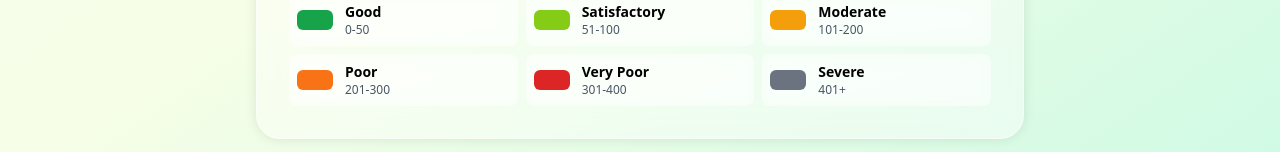
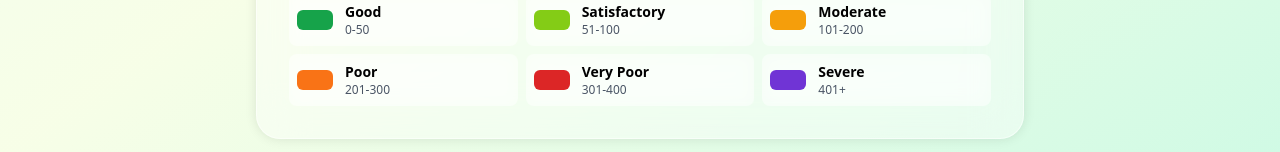
Before and after one commit to SUBHAJIT-23/AQI, a React (Vite) app: page / in a window 1280 px wide. Shown: the part 729-881 px from the top of the page. Built offline with nearby package versions, Linux system fonts and the light colour scheme; no server answers.

Commit message:
Change color for 'Severe' AQI category

```diff
--- a/src/App.jsx
+++ b/src/App.jsx
@@ -8,7 +8,7 @@ function getAQICategory(aqi) {
   if (aqi <= 200) return { label: "Moderate", color: "#F59E0B" };
   if (aqi <= 300) return { label: "Poor", color: "#F97316" };
   if (aqi <= 400) return { label: "Very Poor", color: "#DC2626" };
-  return { label: "Severe", color: "#6B7280" };
+  return { label: "Severe", color: "#7034D5" };
 }
 
 const LABEL_MAP = {
@@ -115,10 +115,10 @@ export default function App() {
 
   const cat = result !== null ? getAQICategory(result) : null;
 
-  const adaptiveShadow = result ? `0 0 28px ${cat.color}` : "0 0 12px rgba(0,0,0,0.1)";
+  const adaptiveShadow = result ? cat?.label === "Severe" ? `0 0 40px ${cat.color}aa, 0 12px 36px ${cat.color}55` : `0 0 28px ${cat.color}` : "0 0 12px rgba(0,0,0,0.1)";
 
   return (
-    <div className={`relative min-h-screen overflow-hidden flex items-center justify-center p-4 transition-colors duration-1000 ${result === null ? "bg-gradient-to-br from-green-50 via-lime-50 to-emerald-100" : result <= 100 ? "bg-gradient-to-br from-green-100 via-emerald-100 to-green-200" : result <= 200 ? "bg-gradient-to-br from-yellow-100 via-orange-100 to-amber-200" : result <= 300 ? "bg-gradient-to-br from-orange-200 via-red-100 to-orange-300" : result <= 400 ? "bg-gradient-to-br from-red-200 via-rose-200 to-red-300" : "bg-gradient-to-br from-gray-800 via-gray-900 to-black"}`}>
+    <div className={`relative min-h-screen overflow-hidden flex items-center justify-center p-4 transition-colors duration-1000 ${result === null ? "bg-gradient-to-br from-green-50 via-lime-50 to-emerald-100" : result <= 100 ? "bg-gradient-to-br from-green-100 via-emerald-100 to-green-200" : result <= 200 ? "bg-gradient-to-br from-yellow-100 via-orange-100 to-amber-200" : result <= 300 ? "bg-gradient-to-br from-orange-200 via-red-100 to-orange-300" : result <= 400 ? "bg-gradient-to-br from-red-200 via-rose-200 to-red-300" : "bg-gradient-to-br from-[#c994ec] via-[#a87ff0] to-[#c4aeee]"}`}>
 
       <div className="absolute inset-0 overflow-hidden pointer-events-none">
         <div className="absolute w-3 h-3 bg-green-400/40 rounded-full animate-[float_12s_linear_infinite] left-[10%] top-[90%]" />
@@ -203,7 +203,7 @@ export default function App() {
             ["Moderate", "#F59E0B", "101-200"],
             ["Poor", "#F97316", "201-300"],
             ["Very Poor", "#DC2626", "301-400"],
-            ["Severe", "#6B7280", "401+"],
+            ["Severe", "#7034D5", "401+"],
           ].map(([t, c, r]) => (
             <LegendItem
               key={t}
```
